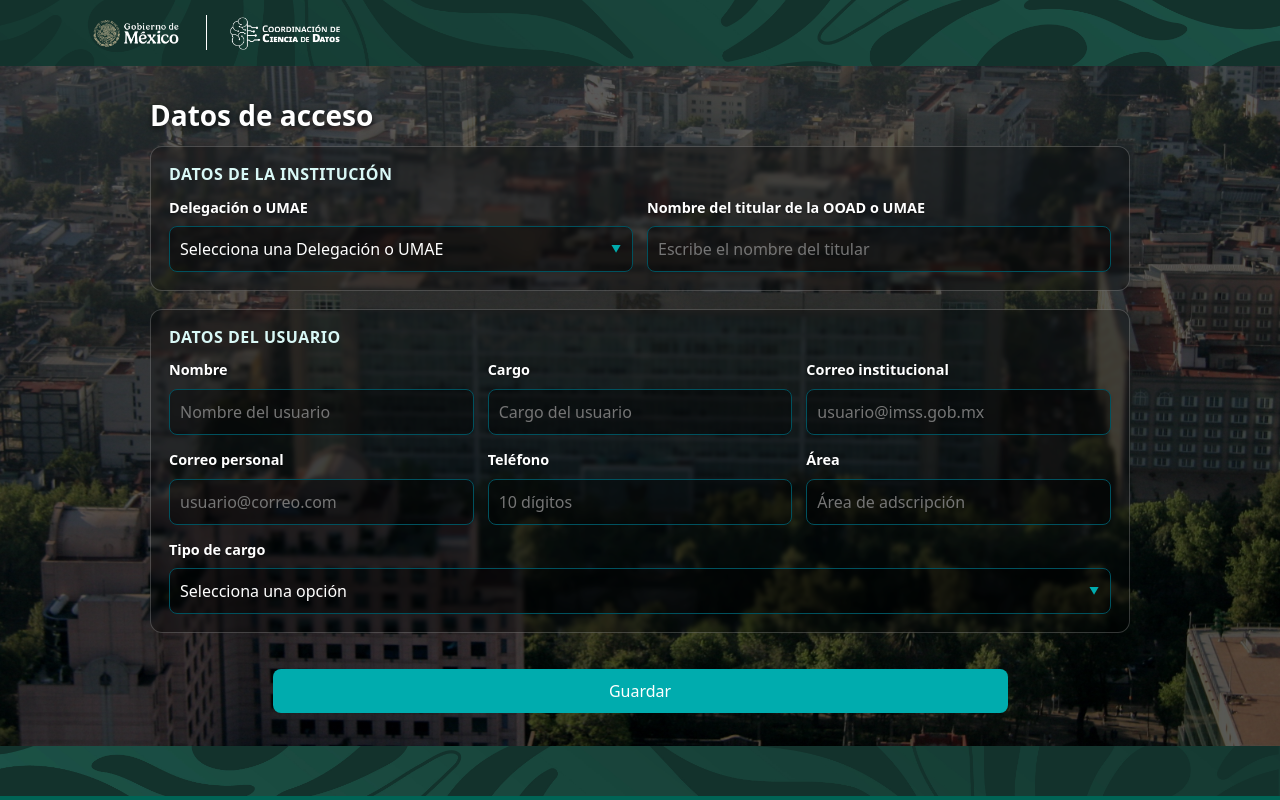
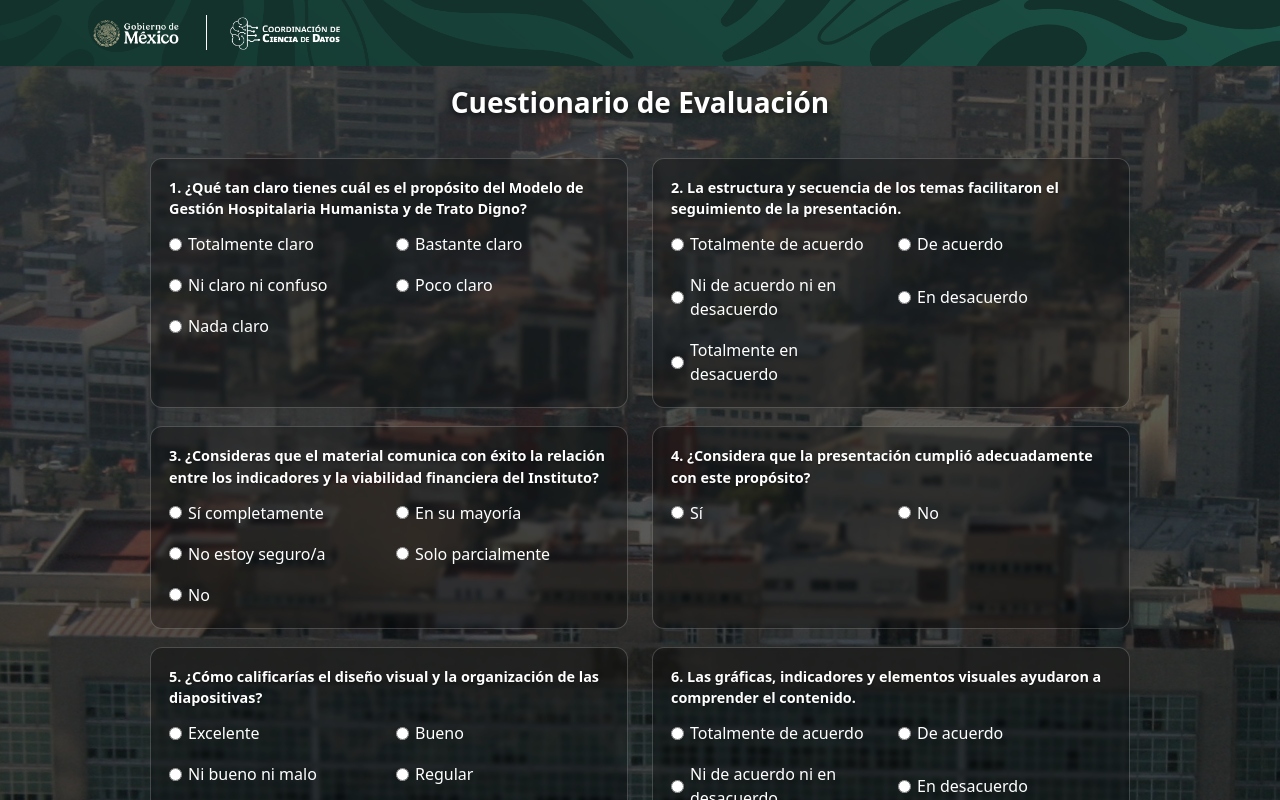
Before and after one commit to marioahvelazquez-code/mi-html-openshift, a React (Vite) app in the folder frontend/: page / in a window 1280 px wide. Shown: the top 800 px of the page. Built offline with nearby package versions, Linux system fonts and the light colour scheme.

Commit message:
Versión inicial del proyecto para despliegue en OpenShift

```diff
--- a/frontend/src/modules/fotos/FotosPage.tsx
+++ b/frontend/src/modules/fotos/FotosPage.tsx
@@ -1,145 +1,144 @@
+
 import { useState } from "react";
 import "./fotos.css";
 
-const DELEGACIONES = [
-  "Aguascalientes",
-  "Baja California",
-  "Baja California Sur",
-  "Campeche",
-  "Chiapas",
-  "Chihuahua",
-  "Ciudad de México Norte",
-  "Ciudad de México Sur",
-  "Coahuila",
-  "Colima",
-  "Durango",
-  "Guanajuato",
-  "Guerrero",
-  "Hidalgo",
-  "Jalisco",
-  "México Oriente",
-  "México Poniente",
-  "Michoacán",
-  "Morelos",
-  "Nayarit",
-  "Nuevo León",
-  "Oaxaca",
-  "Puebla",
-  "Querétaro",
-  "Quintana Roo",
-  "San Luis Potosí",
-  "Sinaloa",
-  "Sonora",
-  "Tabasco",
-  "Tamaulipas",
-  "Tlaxcala",
-  "UMAE 01 HES CMN La Raza",
-  "UMAE 02 HES CMN Siglo XXI",
-  "UMAE 03 HES CMN Occidente",
-  "UMAE 04 HES Monterrey",
-  "UMAE 05 HES Torreón",
-  "UMAE 06 HES Puebla",
-  "UMAE 07 HES CMN del Bajío",
-  "UMAE 08 HES Obregón",
-  "UMAE 09 HES Veracruz",
-  "UMAE 10 HES 1 Mérida",
-  "UMAE 11 HGO CMN La Raza",
-  "UMAE 12 HGO San Angel",
-  "UMAE 13 HGO CMN Occidente",
-  "UMAE 14 HGO Monterrey",
-  "UMAE 15 HTO Magdalena Salinas",
-  "UMAE 16 HTO Lomas Verdes",
-  "UMAE 17 HTO Puebla",
-  "UMAE 18 HTO Monterrey",
-  "UMAE 19 HP CMN Siglo XXI",
-  "UMAE 20 HP CMN Occidente",
-  "UMAE 21 HC CMN Siglo XXI",
-  "UMAE 22 HC Monterrey",
-  "UMAE 23 HGP CMN del Bajío",
-  "UMAE 24 HG CMN La Raza",
-  "UMAE 25 HOnco CMN Siglo XXI",
-  "Veracruz Norte",
-  "Veracruz Sur",
-  "Yucatán",
-  "Zacatecas",
+const preguntas = [
+  {
+    id: 1,
+    texto: "¿Qué tan claro tienes cuál es el propósito del Modelo de Gestión Hospitalaria Humanista y de Trato Digno?",
+    opciones: [
+      "Totalmente claro",
+      "Bastante claro",
+      "Ni claro ni confuso",
+      "Poco claro",
+      "Nada claro",
+    ],
+  },
+  {
+    id: 2,
+    texto: "La estructura y secuencia de los temas facilitaron el seguimiento de la presentación.",
+    opciones: [
+      "Totalmente de acuerdo",
+      "De acuerdo",
+      "Ni de acuerdo ni en desacuerdo",
+      "En desacuerdo",
+      "Totalmente en desacuerdo",
+    ],
+  },
+  {
+    id: 3,
+    texto: "¿Consideras que el material comunica con éxito la relación entre los indicadores y la viabilidad financiera del Instituto?",
+    opciones: [
+      "Sí completamente",
+      "En su mayoría",
+      "No estoy seguro/a",
+      "Solo parcialmente",
+      "No",
+    ],
+  },
+  {
+    id: 4,
+    texto: "¿Considera que la presentación cumplió adecuadamente con este propósito?",
+    opciones: ["Sí", "No"],
+  },
+  {
+    id: 5,
+    texto: "¿Cómo calificarías el diseño visual y la organización de las diapositivas?",
+    opciones: [
+      "Excelente",
+      "Bueno",
+      "Ni bueno ni malo",
+      "Regular",
+      "Deficiente",
+    ],
+  },
+  {
+    id: 6,
+    texto: "Las gráficas, indicadores y elementos visuales ayudaron a comprender el contenido.",
+    opciones: [
+      "Totalmente de acuerdo",
+      "De acuerdo",
+      "Ni de acuerdo ni en desacuerdo",
+      "En desacuerdo",
+      "Totalmente en desacuerdo",
+    ],
+  },
+  {
+    id: 7,
+    texto: "La cantidad de información por diapositiva te pareció:",
+    opciones: ["Adecuada", "Demasiada", "Insuficiente"],
+  },
+  {
+    id: 8,
+    texto: "El diseño y formato del material facilitaron la lectura y comprensión.",
+    opciones: [
+      "Totalmente de acuerdo",
+      "De acuerdo",
+      "Ni de acuerdo ni en desacuerdo",
+      "En desacuerdo",
+      "Totalmente en desacuerdo",
+    ],
+  },
+  {
+    id: 9,
+    texto: "El material evitó el uso excesivo de tecnicismos que dificultaran la comprensión.",
+    opciones: [
+      "Totalmente de acuerdo",
+      "De acuerdo",
+      "Ni de acuerdo ni en desacuerdo",
+      "En desacuerdo",
+      "Totalmente en desacuerdo",
+    ],
+  },
+  {
+    id: 10,
+    texto: "En general, ¿cómo calificarías la calidad de esta presentación como material de capacitación?",
+    opciones: [
+      "Excelente",
+      "Bueno",
+      "Ni bueno ni malo",
+      "Regular",
+      "Deficiente",
+    ],
+  },
+  {
+    id: 11,
+    texto: "¿Existe algún indicador o variable relevante para la gestión hospitalaria que no haya sido contemplado en el Tablero?",
+    opciones: ["Sí", "No"],
+    campoAbierto: true,
+  },
 ];
 
-const TIPOS_CARGO = ["Titular de la unidad", "Enlace operativo", "Enlace ejecutivo"];
-
 export default function FotosPage() {
-  const [delegacion, setDelegacion] = useState("");
-  const [titularUnidad, setTitularUnidad] = useState("");
-  const [nombreUsuario, setNombreUsuario] = useState("");
-  const [cargoUsuario, setCargoUsuario] = useState("");
-  const [correoInstitucional, setCorreoInstitucional] = useState("");
-  const [correoPersonal, setCorreoPersonal] = useState("");
-  const [telefono, setTelefono] = useState("");
-  const [area, setArea] = useState("");
-  const [tipoCargo, setTipoCargo] = useState("");
+  const [respuestas, setRespuestas] = useState<{ [key: number]: string }>({});
+  const [indicadoresExtra, setIndicadoresExtra] = useState("");
   const [error, setError] = useState("");
   const [guardadoExitoso, setGuardadoExitoso] = useState(false);
   const [modalGuardadoAbierto, setModalGuardadoAbierto] = useState(false);
 
   const limpiarFormulario = () => {
-    setDelegacion("");
-    setTitularUnidad("");
-    setNombreUsuario("");
-    setCargoUsuario("");
-    setCorreoInstitucional("");
-    setCorreoPersonal("");
-    setTelefono("");
-    setArea("");
-    setTipoCargo("");
+    setRespuestas({});
+    setIndicadoresExtra("");
   };
 
   const manejarGuardar = async () => {
-    const faltantes = [
-      ["Delegación o UMAE", delegacion],
-      ["Nombre del titular de la OOAD o UMAE", titularUnidad],
-      ["Nombre", nombreUsuario],
-      ["Cargo", cargoUsuario],
-      ["Correo institucional", correoInstitucional],
-      ["Correo personal", correoPersonal],
-      ["Teléfono", telefono],
-      ["Área", area],
-      ["Tipo de cargo", tipoCargo],
-    ].filter(([, valor]) => !String(valor).trim());
-
+    // Validación: todas las preguntas respondidas
+    const faltantes = preguntas.filter((p) => {
+      if (!respuestas[p.id]) return true;
+      // Solo la última pregunta (id 11) requiere campo abierto si es "Sí"
+      if (p.id === 11 && p.campoAbierto && respuestas[p.id] === "Sí" && !indicadoresExtra.trim()) return true;
+      return false;
+    });
     if (faltantes.length > 0) {
-      setError(`Completa los campos requeridos: ${faltantes.map(([campo]) => campo).join(", ")}.`);
+      setError("Por favor responde todas las preguntas obligatorias. Si respondes 'Sí' en la última pregunta, debes escribir tu sugerencia.");
       return;
     }
-
     setError("");
     setGuardadoExitoso(false);
     try {
-      const respuesta = await fetch("/api/catalogos/guardar_inicio_operaciones/", {
-        method: "POST",
-        headers: {
-          "Content-Type": "application/json",
-        },
-        body: JSON.stringify({
-          delegacion,
-          titular_unidad: titularUnidad,
-          nombre_usuario: nombreUsuario,
-          cargo_usuario: cargoUsuario,
-          correo_institucional: correoInstitucional,
-          correo_personal: correoPersonal,
-          telefono,
-          area,
-          tipo_cargo: tipoCargo,
-        }),
-      });
-
-      const data = (await respuesta.json()) as { ok?: boolean; message?: string };
-      if (!respuesta.ok || !data.ok) {
-        setGuardadoExitoso(false);
-        setError(data.message ?? "No fue posible guardar el registro.");
-        return;
-      }
-
+      // Aquí deberías enviar las respuestas al backend
+      // await fetch("/api/cuestionario/guardar_respuestas/", { ... })
       setGuardadoExitoso(true);
-      setError("");
       setModalGuardadoAbierto(true);
       limpiarFormulario();
     } catch {
@@ -155,145 +154,50 @@ export default function FotosPage() {
   return (
     <div className="fotos-page">
       <div className="fotos-shell">
-        <h3 className="fotos-title">Datos de acceso</h3>
-
-        <div className="fotos-form">
-          <section className="fotos-section">
-            <h4 className="fotos-section-title">Datos de la institución</h4>
+        <h3 className="fotos-title" style={{ textAlign: "center", marginBottom: 38 }}>Cuestionario de Evaluación</h3>
+        <div className="fotos-form" style={{ marginTop: 10 }}>
+          {Array.from({ length: Math.ceil(preguntas.length / 2) }, (_, i) => (
+            <div style={{ display: "flex", gap: 24, flexWrap: "wrap" }} key={i}>
+              {[preguntas[i * 2], preguntas[i * 2 + 1]].map(
+                (pregunta) =>
+                  pregunta && (
+                    <div className="fotos-section" style={{ flex: 1, minWidth: 320, maxWidth: 500, marginBottom: 0 }} key={pregunta.id}>
+                      <label className="fotos-label" style={{ fontWeight: 600 }}>{pregunta.id}. {pregunta.texto}</label>
+                      <div style={{ height: 12 }} />
                       <div className="fotos-grid fotos-grid-2">
-              <div className="fotos-field">
-                <label htmlFor="delegacion" className="fotos-label">Delegación o UMAE</label>
-                <div className="fotos-select-wrapper">
-                  <select
-                    id="delegacion"
+                        {pregunta.opciones.map((opcion) => (
+                          <label key={opcion} className="fotos-radio-label" style={{ marginBottom: 3, display: "flex", alignItems: "center" }}>
+                            <input
+                              type="radio"
+                              name={`pregunta-${pregunta.id}`}
+                              value={opcion}
+                              checked={respuestas[pregunta.id] === opcion}
+                              onChange={() => setRespuestas({ ...respuestas, [pregunta.id]: opcion })}
+                              required
+                              style={{ marginRight: 6 }}
+                            />
+                            {opcion}
+                          </label>
+                        ))}
+                      </div>
+                      {pregunta.campoAbierto && pregunta.id === 11 && respuestas[pregunta.id] === "Sí" && (
+                        <div className="fotos-field fotos-field-full" style={{ marginTop: 8 }}>
+                          <label htmlFor="indicadores-extra" className="fotos-label">¿Cuál o cuáles indicadores sugerirías?</label>
+                          <textarea
+                            id="indicadores-extra"
                             className="fotos-select"
-                    value={delegacion}
-                    onChange={(event) => setDelegacion(event.target.value)}
-                    required
-                  >
-                    <option value="">Selecciona una Delegación o UMAE</option>
-                    {DELEGACIONES.map((item) => (
-                      <option key={item} value={item}>{item}</option>
-                    ))}
-                  </select>
-                </div>
-              </div>
-
-              <div className="fotos-field">
-                <label htmlFor="titular-unidad" className="fotos-label">Nombre del titular de la OOAD o UMAE</label>
-                <input
-                  id="titular-unidad"
-                  type="text"
-                  className="fotos-select"
-                  value={titularUnidad}
-                  onChange={(event) => setTitularUnidad(event.target.value)}
-                  placeholder="Escribe el nombre del titular"
+                            value={indicadoresExtra}
+                            onChange={(e) => setIndicadoresExtra(e.target.value)}
+                            placeholder="Escribe aquí tus sugerencias"
                             required
                           />
                         </div>
+                      )}
                     </div>
-          </section>
-
-          <section className="fotos-section">
-            <h4 className="fotos-section-title">Datos del usuario</h4>
-            <div className="fotos-grid fotos-grid-3">
-              <div className="fotos-field">
-                <label htmlFor="nombre-usuario" className="fotos-label">Nombre</label>
-                <input
-                  id="nombre-usuario"
-                  type="text"
-                  className="fotos-select"
-                  value={nombreUsuario}
-                  onChange={(event) => setNombreUsuario(event.target.value)}
-                  placeholder="Nombre del usuario"
-                  required
-                />
+                  )
+              )}
             </div>
-
-              <div className="fotos-field">
-                <label htmlFor="cargo-usuario" className="fotos-label">Cargo</label>
-                <input
-                  id="cargo-usuario"
-                  type="text"
-                  className="fotos-select"
-                  value={cargoUsuario}
-                  onChange={(event) => setCargoUsuario(event.target.value)}
-                  placeholder="Cargo del usuario"
-                  required
-                />
-              </div>
-
-              <div className="fotos-field">
-                <label htmlFor="correo-institucional" className="fotos-label">Correo institucional</label>
-                <input
-                  id="correo-institucional"
-                  type="email"
-                  className="fotos-select"
-                  value={correoInstitucional}
-                  onChange={(event) => setCorreoInstitucional(event.target.value)}
-                  placeholder="usuario@imss.gob.mx"
-                  required
-                />
-              </div>
-
-              <div className="fotos-field">
-                <label htmlFor="correo-personal" className="fotos-label">Correo personal</label>
-                <input
-                  id="correo-personal"
-                  type="email"
-                  className="fotos-select"
-                  value={correoPersonal}
-                  onChange={(event) => setCorreoPersonal(event.target.value)}
-                  placeholder="usuario@correo.com"
-                  required
-                />
-              </div>
-
-              <div className="fotos-field">
-                <label htmlFor="telefono" className="fotos-label">Teléfono</label>
-                <input
-                  id="telefono"
-                  type="tel"
-                  className="fotos-select"
-                  value={telefono}
-                  onChange={(event) => setTelefono(event.target.value)}
-                  placeholder="10 dígitos"
-                  required
-                />
-              </div>
-
-              <div className="fotos-field">
-                <label htmlFor="area" className="fotos-label">Área</label>
-                <input
-                  id="area"
-                  type="text"
-                  className="fotos-select"
-                  value={area}
-                  onChange={(event) => setArea(event.target.value)}
-                  placeholder="Área de adscripción"
-                  required
-                />
-              </div>
-
-              <div className="fotos-field fotos-field-full">
-                <label htmlFor="tipo-cargo" className="fotos-label">Tipo de cargo</label>
-                <div className="fotos-select-wrapper">
-                  <select
-                    id="tipo-cargo"
-                    className="fotos-select"
-                    value={tipoCargo}
-                    onChange={(event) => setTipoCargo(event.target.value)}
-                    required
-                  >
-                    <option value="">Selecciona una opción</option>
-                    {TIPOS_CARGO.map((item) => (
-                      <option key={item} value={item}>{item}</option>
           ))}
-                  </select>
-                </div>
-              </div>
-            </div>
-          </section>
 
           {error && <p className="fotos-error">{error}</p>}
 
@@ -303,7 +207,7 @@ export default function FotosPage() {
               className={`fotos-btn ${guardadoExitoso ? "fotos-btn-ok" : ""}`}
               onClick={manejarGuardar}
             >
-              {guardadoExitoso ? "Guardado" : "Guardar"}
+              {guardadoExitoso ? "Guardado" : "Enviar"}
             </button>
           </div>
         </div>
@@ -313,9 +217,9 @@ export default function FotosPage() {
         <div className="revision-modal-overlay" onClick={cerrarModalGuardado}>
           <div className="revision-modal-card" onClick={(event) => event.stopPropagation()}>
             <div className="revision-modal-badge revision-modal-success">Completado</div>
-            <h3 className="revision-modal-title">Registro realizado</h3>
+            <h3 className="revision-modal-title">Respuestas enviadas</h3>
             <p className="revision-modal-message">
-              Los datos se guardaron correctamente.
+              ¡Gracias por tu participación!
             </p>
 
             <div className="fotos-modal-actions">
```
Also changed, not shown: 2 other files (tests, documents, lock files or other folders). Lines whose indentation alone changed are shown as unchanged.
